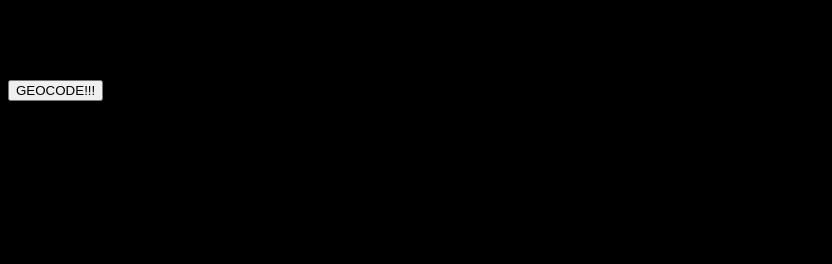
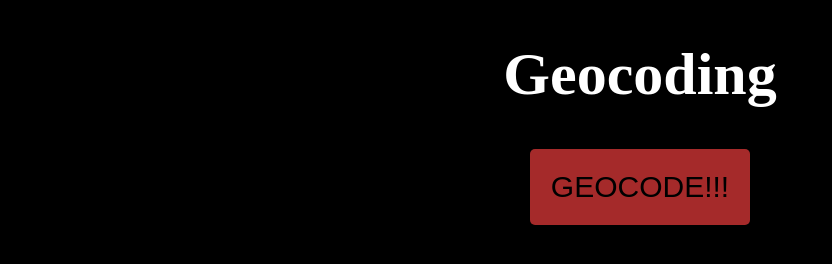
Before and after one commit to hghazni/Geocoding, a plain HTML site: page index.html in a window 1280 px wide. Shown: the whole page, without its empty margins (0-832 px from the left). Drawn offline with Linux system fonts and the light colour scheme.

Commit message:
Adds styling for demo + maps

```diff
--- a/css/style.css
+++ b/css/style.css
@@ -1,7 +1,35 @@
 html, body {
     background-color: black;
+    color: #fff;
+    text-align: center;
 }
 
+h1 {
+    font-size: 60px;
+}
+
+button {
+    border: 1px solid transparent;
+    background-color: brown;
+    padding: 20px;
+    font-size: 30px;
+    border-radius: 5px;
+}
+
+button:hover {
+    background-color: rgb(83, 21, 21);
+}
+
+button:focus {
+    position: relative;
+    top: 10px;
+}
+
+#mapholder {
+    margin: 40px;
+}
+
+a,
 #geocoding {
     color: #fff;
 }
```
